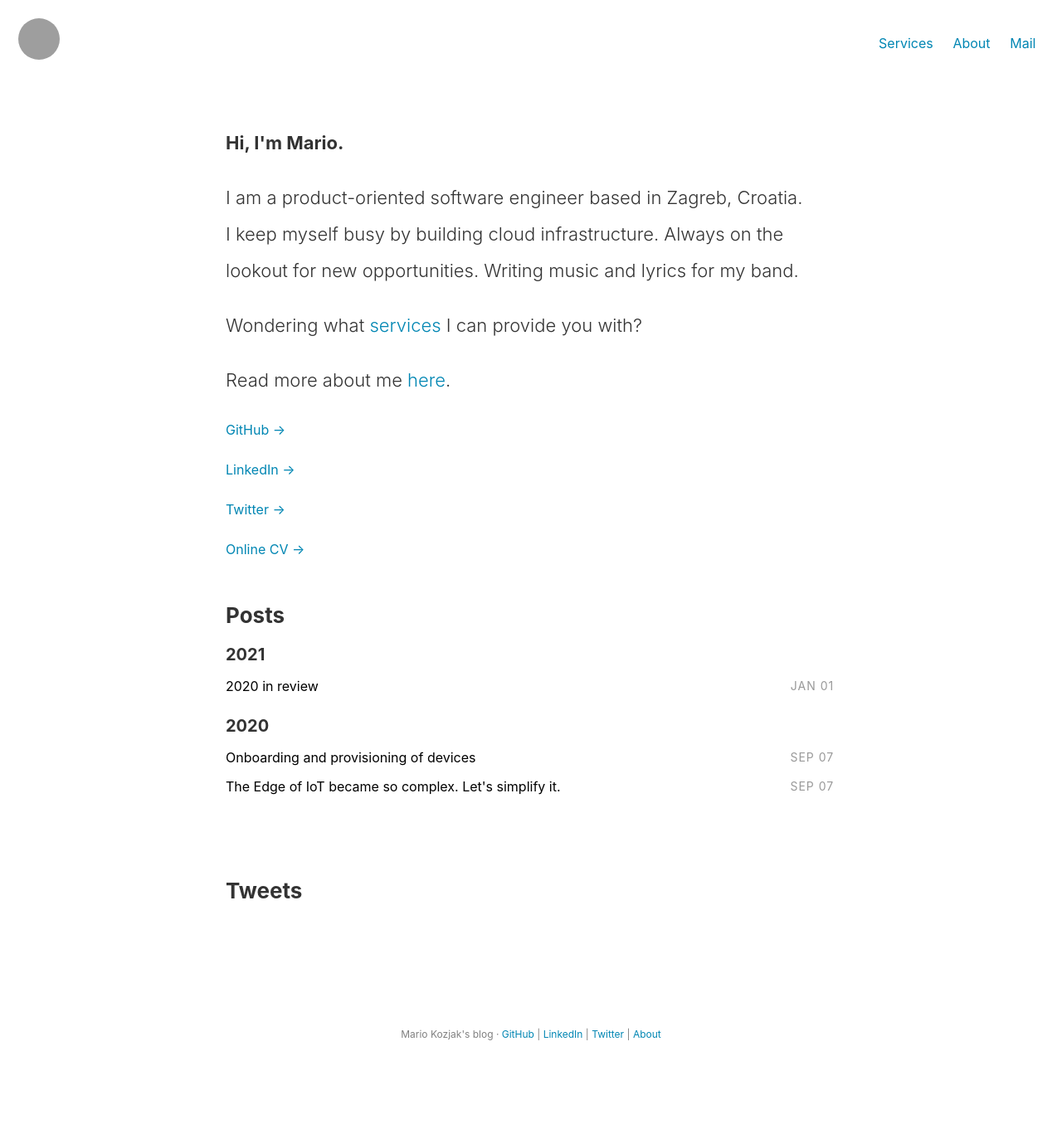
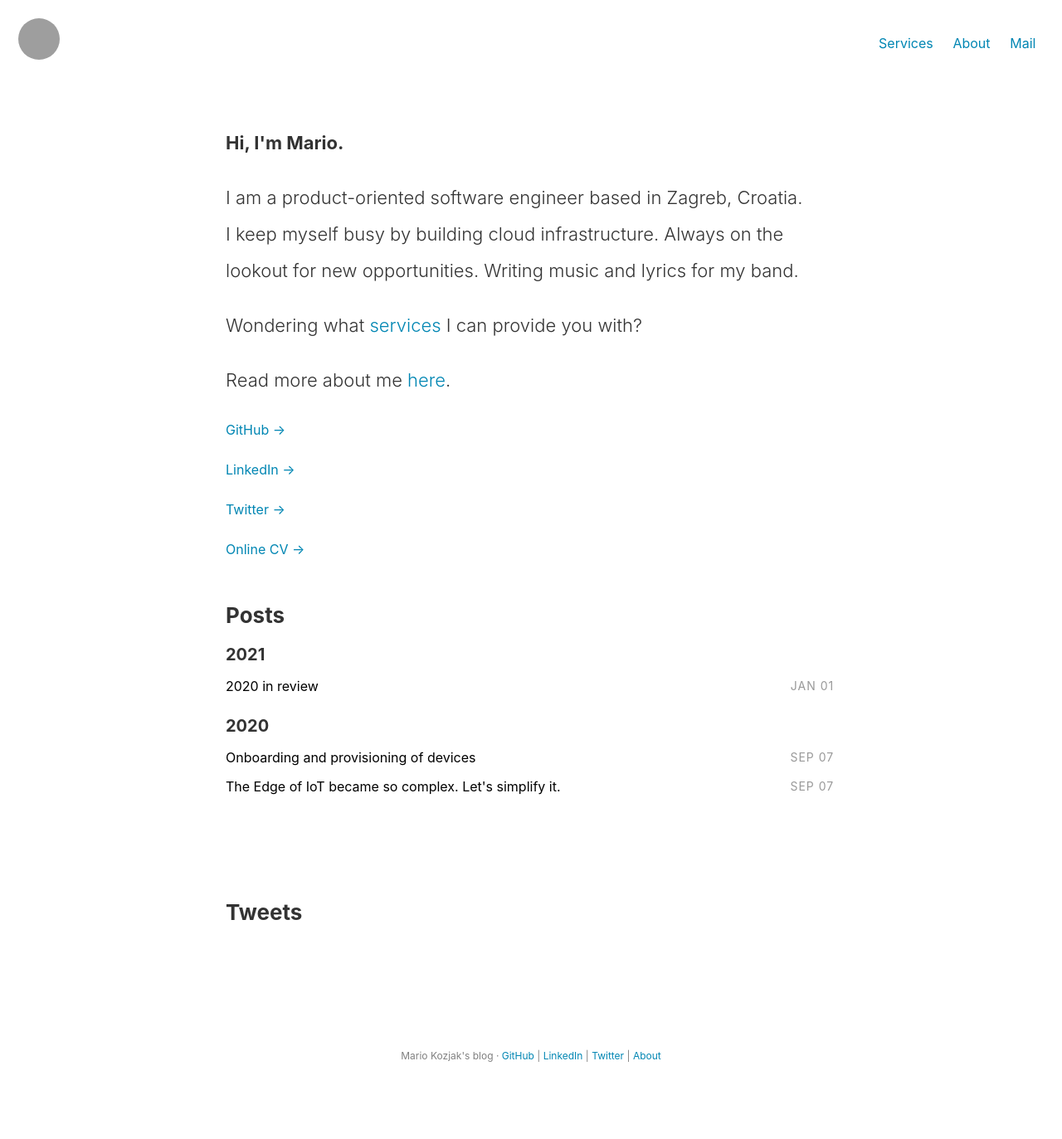
Before and after one commit to mkozjak/mkozjak.github.io, a Jekyll site: the page built from index.html, in a window 1280 px wide. Shown: the whole page at 83% size. Built offline with Jekyll 4.4.1, drawn with Linux system fonts in a browser that asks for light colours; comment, search, counter and statistics services are not loaded; before the commit the page ends 1347 px from its top, so only the background shows below that; grey boxes are pictures that could not be loaded.

Commit message:
h3 margin-top double the size
Signed-off-by: Mario Kozjak <kozjakm1@gmail.com>

```diff
--- a/assets/scss/base/_typography.scss
+++ b/assets/scss/base/_typography.scss
@@ -15,7 +15,7 @@
   font-family: $heading-font-family;
   font-size: $base-font-size;
   line-height: $heading-line-height;
-  margin: $small-spacing 0 $small-spacing 0;
+  margin: 2*$small-spacing 0 $small-spacing 0;
   font-weight: 700;
 }
 
```
